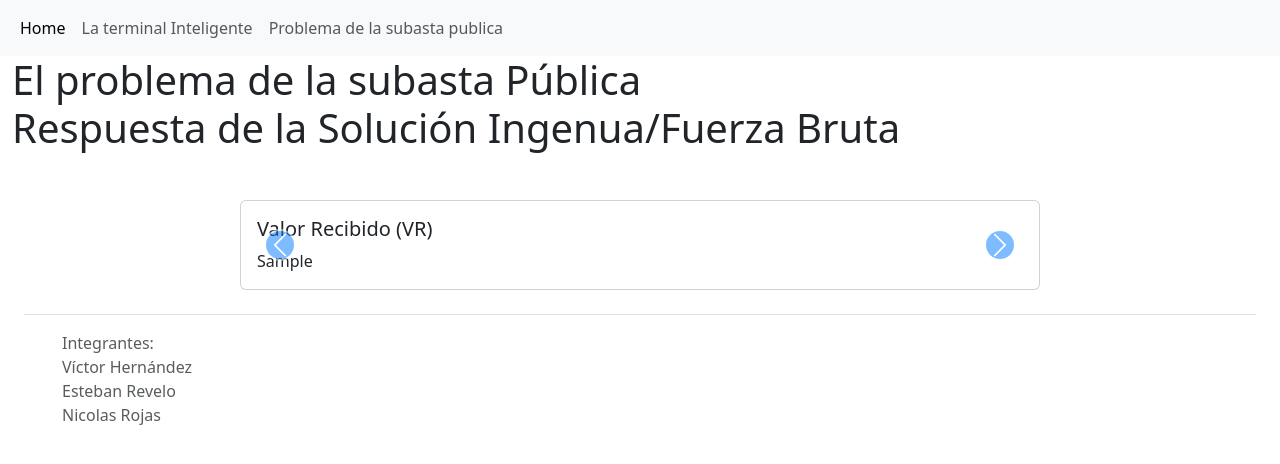
After one commit to NiMenRo/Proyecto-I-ADA, a Django app: template subasta/templates/subasta/subasta_ingenua_respuesta.html in a window 1280 px wide. The commit adds this page. Shown: the top 464 px of the page. Run offline with Django 5.2, Linux system fonts and the light colour scheme; the template is opened without the code that fills it: most values are stand-ins (such as "Sample title", 1, 10 or a date in 2020); some libraries are stand-ins or nearby versions.

Commit message:
implementado subasta ingenua

```diff
--- /dev/null
+++ b/subasta/templates/subasta/subasta_ingenua_respuesta.html
@@ -0,0 +1,88 @@
+{% extends 'layout/base.html' %}
+
+{% block content %}
+
+<h1>El problema de la subasta Pública<br> Respuesta de la Solución Ingenua/Fuerza Bruta</h1>
+
+<div class="mt-3 d-flex align-items-center justify-content-center">
+</div>
+
+<div class="mt-3 d-flex flex-container justify-content-center">
+
+    <div id="carouselExample" class="carousel slide" style="height: auto;">
+        <nav aria-label="Page navigation example">
+            <ul class="pagination">
+                <!-- <li class="page-item"><a class="page-link" href="">Regresar</a></li> -->
+            </ul>
+        </nav>
+        <div class="carousel-inner">
+            <div class="carousel-item active" style="width: 50rem;">
+                <div class="card" style="width: 100%; height: auto;">
+                    <div class="card-body">
+                        <h5 class="card-title">Valor Recibido (VR)</h5>
+                        <p class="card-text">{{ vr }}</p>
+                    </div>
+                </div>
+            </div>
+            <div class="carousel-item" style="width: 50rem;">
+                <div class="card" style="width: 100%;height: auto;">
+                    <div class="card-body">
+                        <h5 class="card-title">Tiempo de ejecución de la Solución Ingenua/Fuerza Bruta</h5>
+                        <p class="card-text">{{ tiempo_ejecucion }} segundos</p>
+                    </div>
+                </div>
+            </div>
+            <div class="carousel-item" style="width: 50rem;">
+                <div class="card" style="width: 100%; max-height: 300px; overflow-y: auto;">
+                    <div class="card-body">
+                        <h5 class="card-title">Asignación de Acciones de la Solución Ingenua/Fuerza Bruta</h5>
+                        <div class="m-4">
+                            <ul class="list-group">
+                                {% for key, value in acciones_compradas %}
+                                    <li class="list-group-item">Oferta #{{ key }} se le asignan {{ value }} acciones</li>
+                                {% endfor %}
+                            </ul>
+                        </div>
+                    </div>
+                </div>
+            </div>
+            <button class="carousel-control-prev" type="button" data-bs-target="#carouselExample" data-bs-slide="prev">
+                <span class="carousel-control-prev-icon" aria-hidden="true"></span>
+                <span class="visually-hidden">Previous</span>
+            </button>
+            <button class="carousel-control-next" type="button" data-bs-target="#carouselExample" data-bs-slide="next">
+                <span class="carousel-control-next-icon" aria-hidden="true"></span>
+                <span class="visually-hidden">Next</span>
+            </button>
+        </div>
+    </div>
+
+
+    <!-- CSS personalizado -->
+    <style>
+        .carousel-control-prev-icon,
+        .carousel-control-next-icon {
+            background-color: #007bff;
+            /* Cambia el color del ícono de la flecha */
+            border-radius: 50%;
+            /* Le da un borde redondeado */
+            padding: 10px;
+            /* Ajusta el tamaño del ícono */
+            border: 2px solid white;
+            /* Añade un borde blanco para resaltar sobre el fondo */
+        }
+
+        .carousel-control-prev-icon:hover,
+        .carousel-control-next-icon:hover {
+            background-color: #0056b3;
+            /* Cambia el color cuando se pasa el cursor */
+        }
+
+        .carousel-control-prev,
+        .carousel-control-next {
+            width: 10%;
+            /* Ajusta el área de clic de los botones */
+        }
+    </style>
+
+    {% endblock %}
--- a/subasta/urls.py
+++ b/subasta/urls.py
@@ -8,7 +8,7 @@
 
 
     # sub-menus
-    # path('subasta/ingenua/', views.subasta_ingenua, name='subasta_ingenua'),
+    path('subasta/ingenua/', views.subasta_ingenua, name='subasta_ingenua'),
     path('subasta/dinamica/', views.subasta_dinamica, name='subasta_dinamica'),
     path('subasta/voraz/', views.subasta_voraz, name='subasta_voraz'),
 ]
```
Also changed, not shown: algoritmos/subasta_publica_ingenua.py (added, +52 -0 lines), subasta/templates/subasta/subasta_home.html (+5 -5 lines), subasta/views.py (+38 -0 lines).
